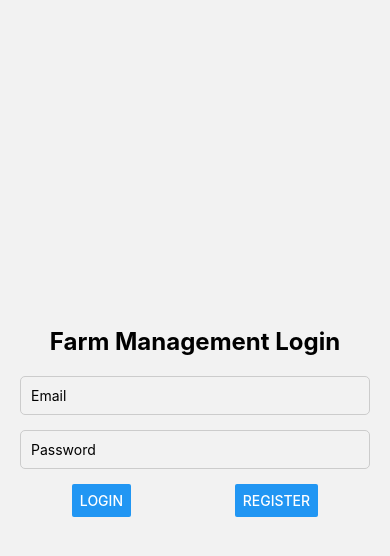
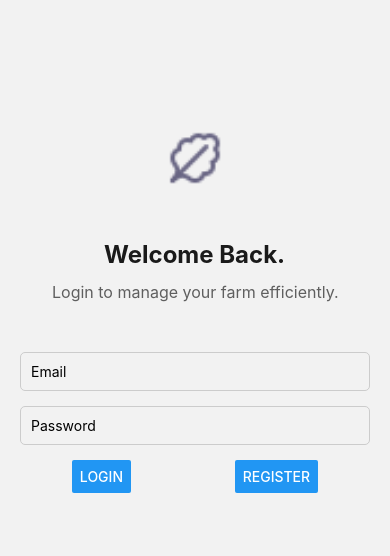
Before and after one commit to pmuwanguzi/agrico-frontend, a React Native app in the folder Agrico/: screen /Login in a window 390 px wide. Shown: the top 556 px of the page. Built offline with nearby package versions, Linux system fonts and the light colour scheme.

Commit message:
updated authscreen

```diff
--- a/Agrico/src/navigation/screens/AuthScreen.tsx
+++ b/Agrico/src/navigation/screens/AuthScreen.tsx
@@ -1,5 +1,5 @@
 import React, { useState, useContext } from "react";
-import { View, Text, TextInput, Button, StyleSheet } from "react-native";
+import { View, Text, TextInput, Button, StyleSheet, Image } from "react-native";
 import { AuthContext } from "../AuthContext";
 import { user_login } from "../../api/user_api";
 import {useNavigation} from "@react-navigation/native";
@@ -36,7 +36,11 @@ const AuthScreen = () => {
 
     return (
         <View style={styles.container}>
-            <Text style={styles.title}>Farm Management Login</Text>
+            <Image source={require("../../assets/leafy.png")} style={styles.icon}/>
+            <Text style={styles.textTop}>Welcome Back.</Text>
+
+
+            <Text style={styles.text}>Login to manage your farm efficiently.</Text>
 
             <TextInput
                 placeholder="Email"
@@ -85,4 +89,39 @@ const styles = StyleSheet.create({
         borderRadius: 5,
     },
     buttonContainer: { flexDirection: "row", justifyContent: "space-around" },
+    icon: {
+        position: 'absolute',
+        top: 131,
+        left: 168,
+        width: 54,
+        height: 54,
+        backgroundColor: ""},
+    rectangle: {
+        position: "absolute",
+        top: 118,
+        left: 155,
+        width: 80,
+        height: 80,
+        backgroundColor: "#4CAF50",
+        borderRadius: 15,
+    },text: {
+        position: "absolute",
+        top: 280,
+        left: 52,
+        fontFamily: "Inter",
+        fontSize: 16,
+        lineHeight: 24,
+        fontWeight: "400",
+        color: "#5F5F5F",
+    },textTop: {
+        position: "absolute",
+        top: 239,
+        left: 104,
+        fontFamily: "Inter",
+        fontSize: 24,
+        lineHeight: 32,
+        fontWeight: "700",
+        color: "#1A1A1A",
+    },
+
 });
```
Also changed, not shown: Agrico/src/assets/leafy.png (added).
